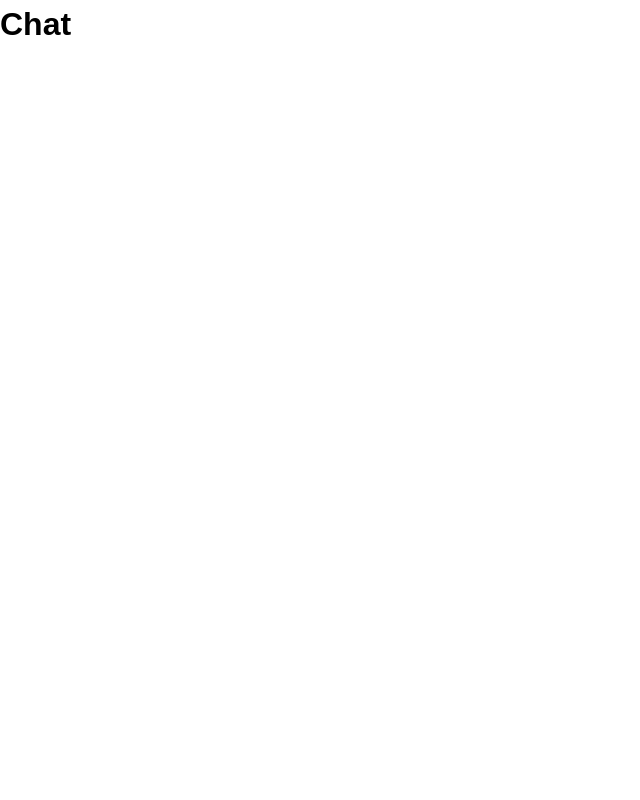
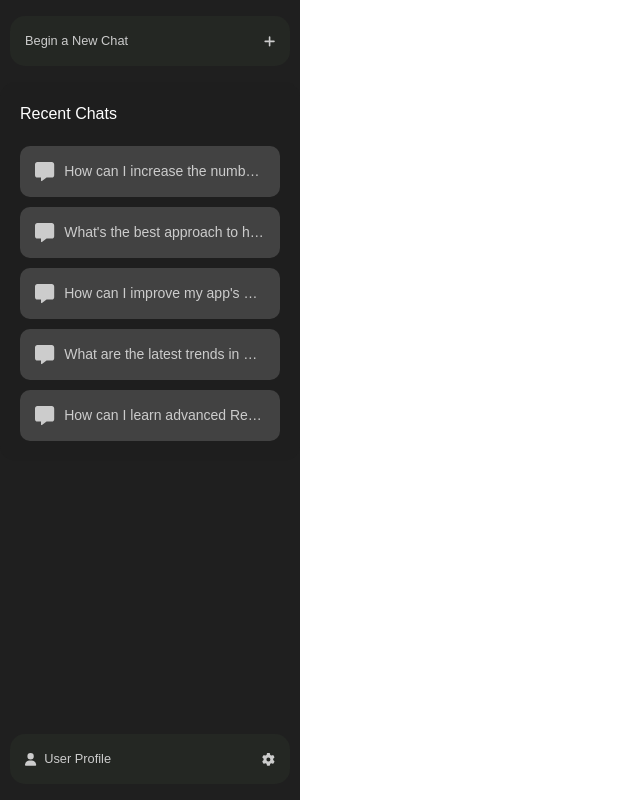
Before and after one commit to 1209kes/React-Session-TF, a React (Vite) app in the folder chat-project/: page /chat in a window 1280 px wide. Shown: the whole page, without its empty margins (0-640 px from the left). Built offline with nearby package versions, Linux system fonts and the light colour scheme.

Commit message:
feat: step5: sidebar

```diff
--- a/chat-project/src/components/shared/Button/Button.module.css
+++ b/chat-project/src/components/shared/Button/Button.module.css
@@ -5,7 +5,8 @@
     border-radius: 15px;
     padding: 10px 15px;
     cursor: pointer;
-    width: 200px;
+    width: 280px;
+    height: 50px;
     display: flex;
     align-items: center;
     justify-content: space-between;
--- a/chat-project/src/pages/Chat/Chat.jsx
+++ b/chat-project/src/pages/Chat/Chat.jsx
@@ -1,12 +1,37 @@
 import React from 'react';
-import './Chat.module.css';
+import Button from '../../components/shared/Button/Button';
+import MessageList from '../../components/MessageList/MessageList';
+import { faUser, faCog, faPlus } from '@fortawesome/free-solid-svg-icons';
+import styles from './Chat.module.css';
 
-const Chat = () => {
+const ChatPage = () => {
+    const messages = [
+        'How can I increase the number of users?',
+        "What's the best approach to handle errors?",
+        "How can I improve my app's performance?",
+        'What are the latest trends in web development?',
+        'How can I learn advanced React patterns?',
+    ];
+
+    const ChatClick = () => {
+        alert('새로운 채팅을 시작할까요?');
+    };
+
+    const UserClick = () => {
+        alert('안녕하세요! 유저 프로필입니다.');
+    };
+
     return (
-        <div>
-            <h1>Chat</h1>
+        <div className={styles.container}>
+            <div className={styles.headerSection}>
+                <Button label="Begin a New Chat" onClick={ChatClick} rightIcon={faPlus} />
+                <MessageList messages={messages} />
+            </div>
+            <div className={styles.footerSection}>
+                <Button label="User Profile" onClick={UserClick} leftIcon={faUser} rightIcon={faCog} />
+            </div>
         </div>
     );
 };
 
-export default Chat;
+export default ChatPage;
--- a/chat-project/src/pages/Chat/Chat.module.css
+++ b/chat-project/src/pages/Chat/Chat.module.css
@@ -0,0 +1,28 @@
+.container {
+    display: flex;
+    flex-direction: column;
+    justify-content: space-between;
+    align-items: center;
+    height: 100vh;
+    width: 300px;
+    background-color: #1f1f1f;
+    padding: 1rem;
+}
+
+.headerSection {
+    display: flex;
+    flex-direction: column;
+    justify-content: center;
+    align-items: center;
+    width: 100%;
+    gap: 1rem;
+}
+
+.footerSection {
+    display: flex;
+    flex-direction: column;
+    justify-content: center;
+    align-items: center;
+    width: 100%;
+    gap: 1rem;
+}
```
